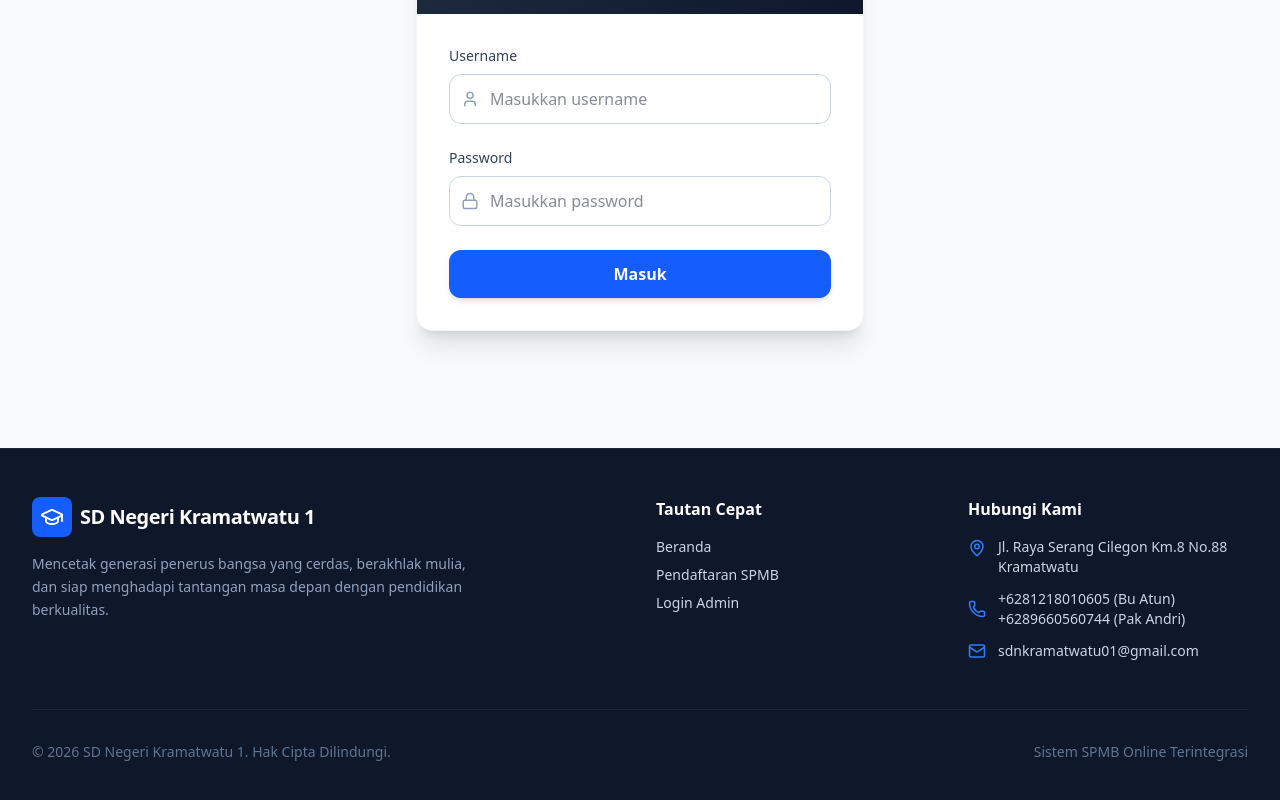
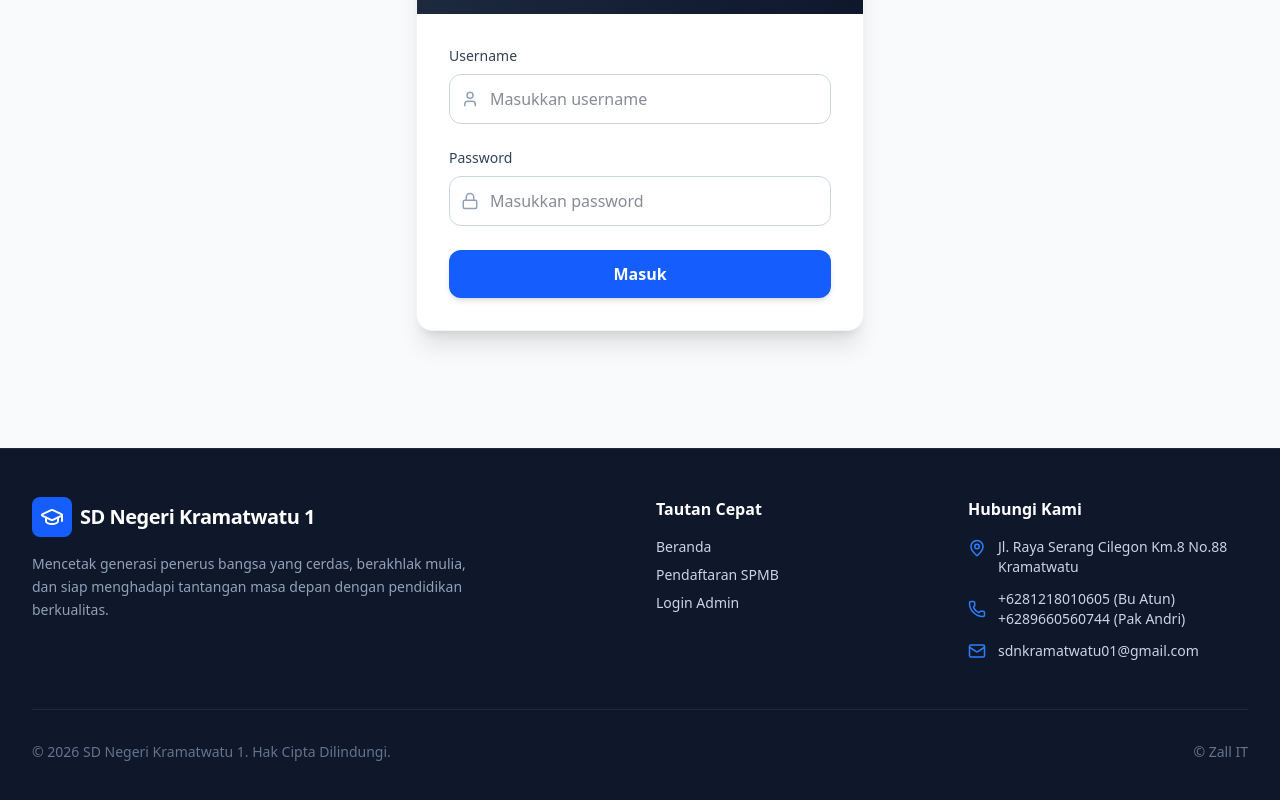
Before and after one commit to muhamadsudirja959-lgtm/ppdbsmanefal, a React (Vite) app: page /admin/login in a window 1280 px wide. Shown: the part 417-1217 px from the top of the page. Built offline with nearby package versions, Linux system fonts and the light colour scheme; no server answers.

Commit message:
Update Footer.tsx

```diff
--- a/src/components/Footer.tsx
+++ b/src/components/Footer.tsx
@@ -57,7 +57,7 @@ export default function Footer() {
 
         <div className="mt-12 pt-8 border-t border-slate-800 text-center text-sm text-slate-500 flex flex-col md:flex-row justify-between items-center">
           <p>&copy; {new Date().getFullYear()} {settings?.namaSekolah || 'SD Negeri Kramatwatu 1'}. Hak Cipta Dilindungi.</p>
-          <p className="mt-2 md:mt-0">Sistem SPMB Online Terintegrasi</p>
+          <p className="mt-2 md:mt-0">&copy; Zall IT</p>
         </div>
       </div>
     </footer>
```
